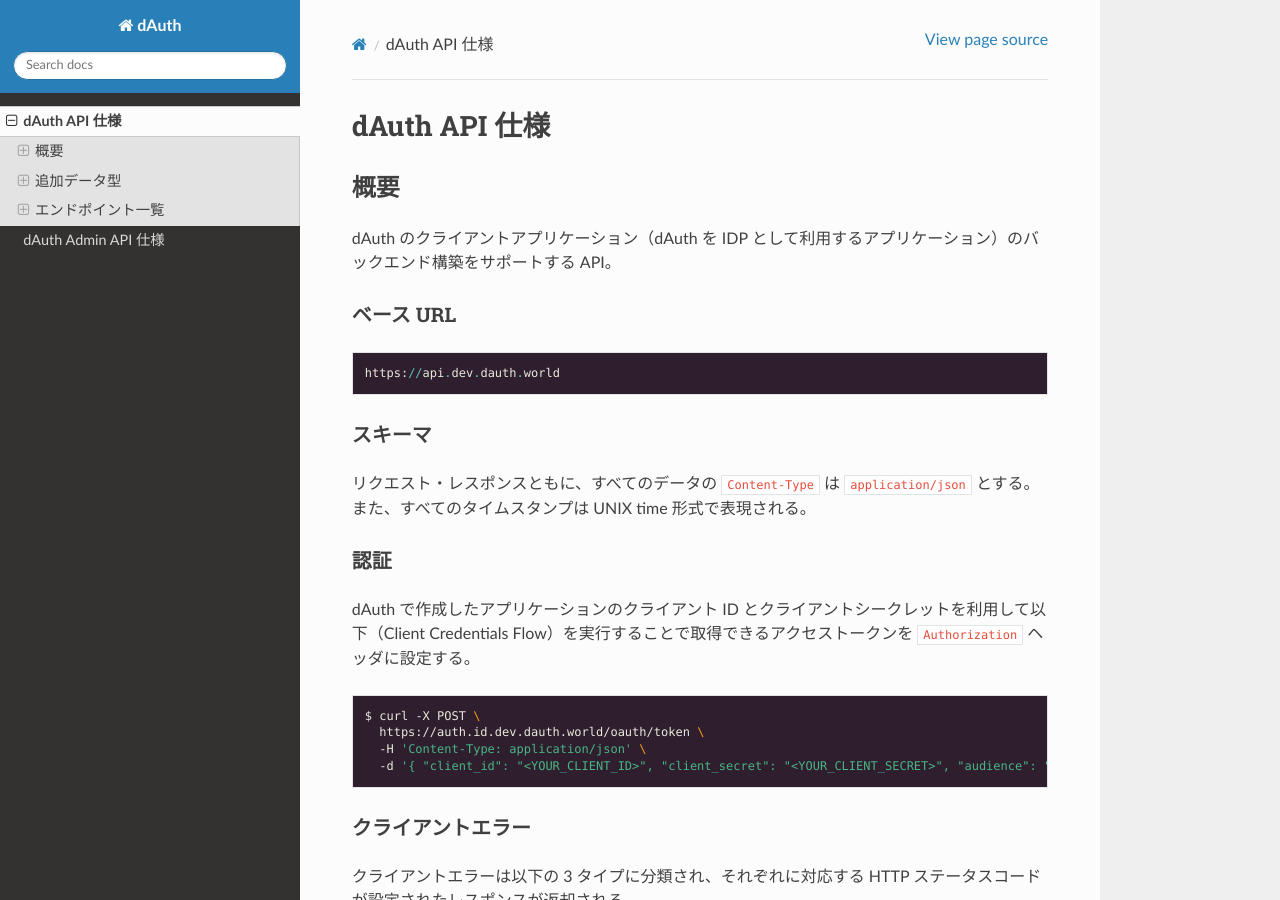
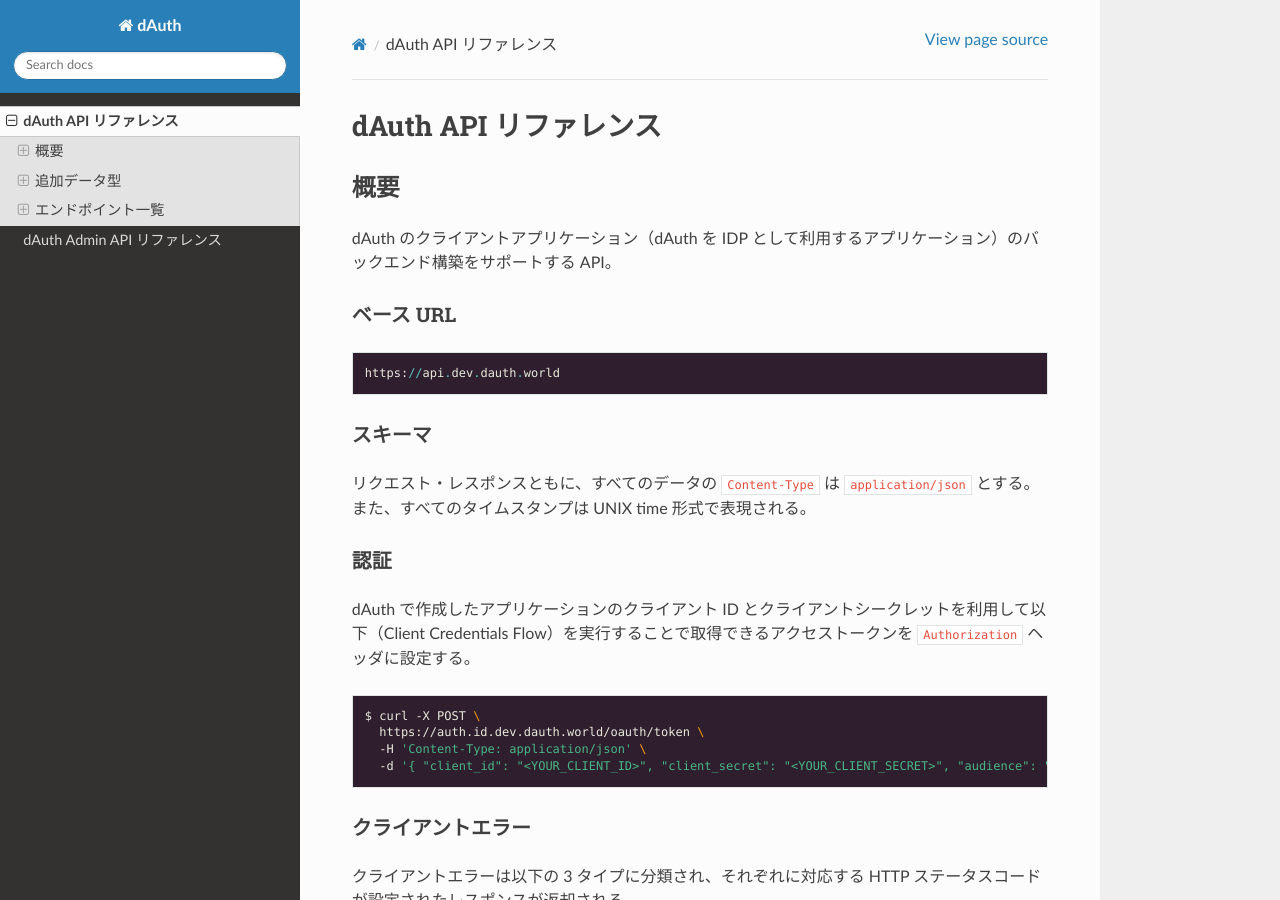
Before and after one commit to SIVIRA/unwallet-ent-dev-documents, a Sphinx documentation site: the page built from docs/dauth-api.rst, in a window 1280 px wide and 900 px high. Built offline with Sphinx 7.4.7 and the Read the Docs theme 2.0.0, drawn with Linux system fonts in a browser that asks for light colours.

Commit message:
仕様 -> リファレンス

```diff
--- a/docs/dauth-admin-api.rst
+++ b/docs/dauth-admin-api.rst
@@ -1,6 +1,6 @@
-====================
-dAuth Admin API 仕様
-====================
+============================
+dAuth Admin API リファレンス
+============================
 
 概要
 ====
--- a/docs/dauth-api.rst
+++ b/docs/dauth-api.rst
@@ -1,6 +1,6 @@
-==============
-dAuth API 仕様
-==============
+======================
+dAuth API リファレンス
+======================
 
 概要
 ====
```
